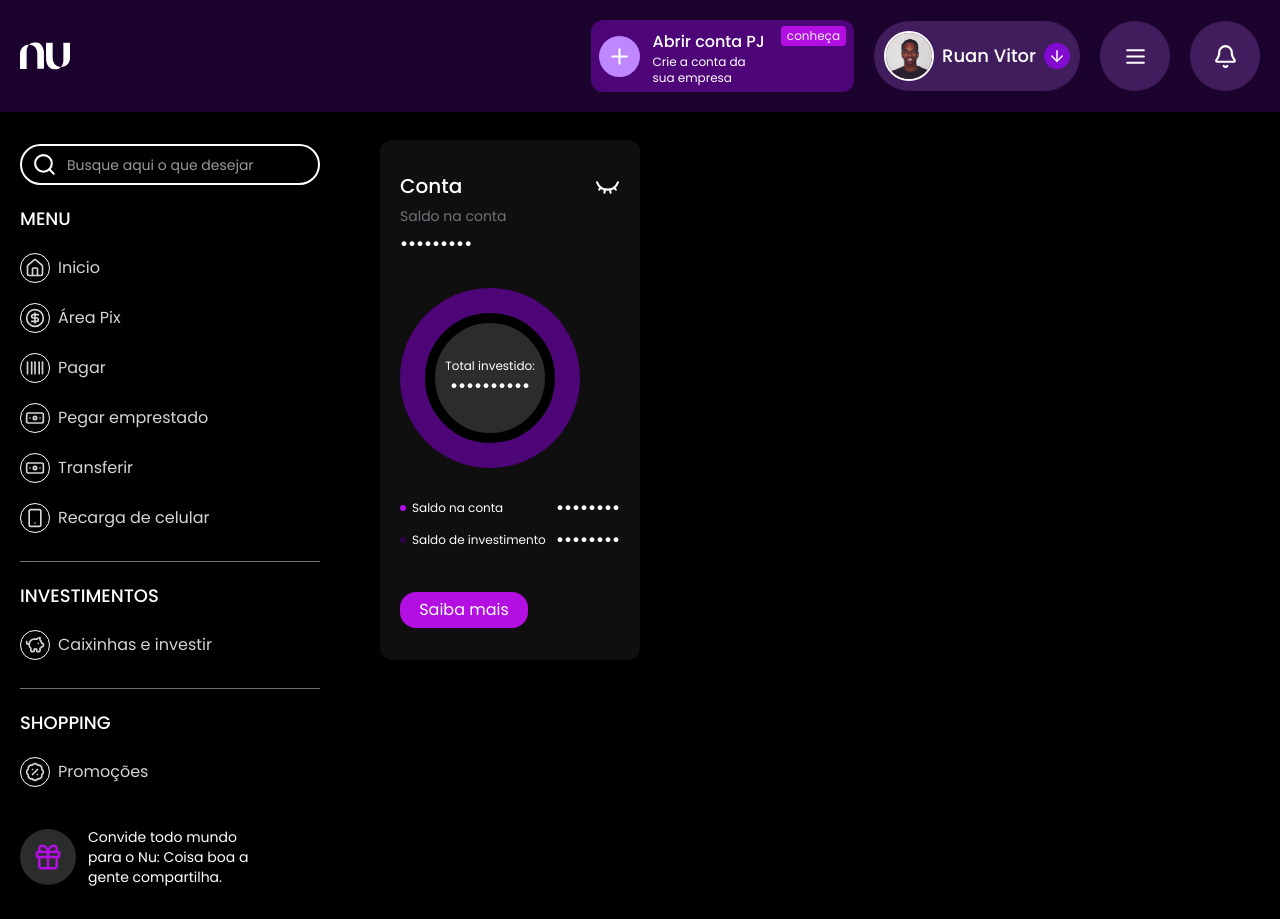
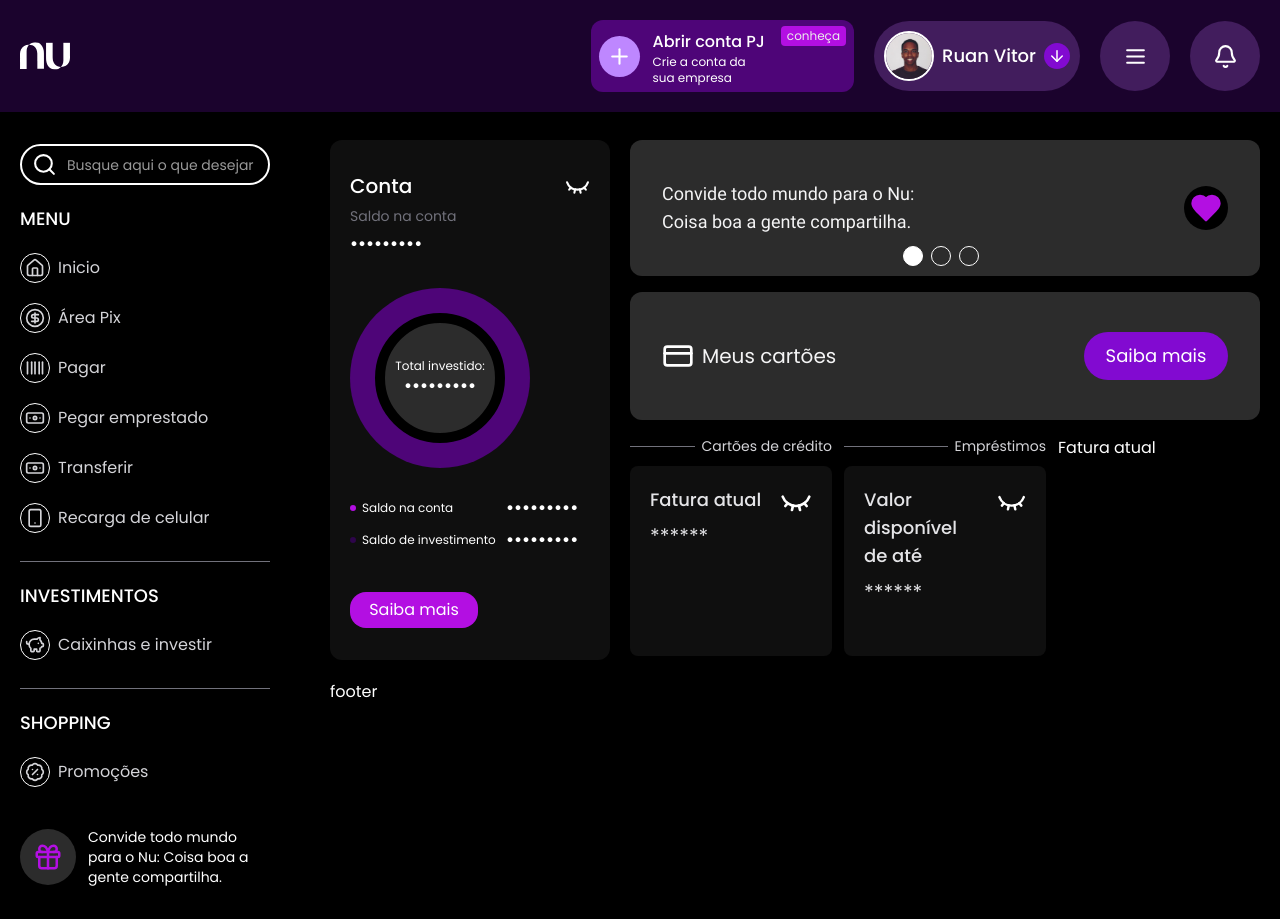
Before and after one commit to RuanDevJs/nubank-desktop, a Next.js app: page /home in a window 1280 px wide. Built offline with nearby package versions, Linux system fonts and the light colour scheme.

Commit message:
feature: Adicionado cards de recomendações, cartões e fatura

```diff
--- a/src/app/globals.css
+++ b/src/app/globals.css
@@ -6,6 +6,8 @@
 #menu a {
   transition: 0.32s ease-in-out;
 }
+
+/* @CSS PAGE AUTHENTICATION */
 
 #auth-galeria .p-galleria.p-galleria-indicator-onitem .p-galleria-indicators {
   /* background: none !important; */
@@ -31,12 +33,41 @@
   transition: ease-in-out 0.32s !important;
 }
 
+/* @CSS PAGE HOME */
+
+#information .p-galleria.p-galleria-indicator-onitem .p-galleria-indicators {
+  background: none;
+  bottom: -12px;
+}
+
+#information
+  .p-galleria.p-galleria-indicator-onitem
+  .p-galleria-indicators
+  button {
+  /* background-color: #c2c2c2 !important; */
+  background-color: transparent !important;
+  transition: ease-in-out 0.32s !important;
+  border: 1px solid #fff !important;
+}
+
+#information
+  .p-galleria.p-galleria-indicator-onitem
+  .p-galleria-indicators
+  .p-highlight
+  button {
+  /* background-color: #fff !important; */
+  background-color: #fff !important;
+  transition: ease-in-out 0.32s !important;
+  border: 1px solid #fff !important;
+}
+
 #grid-page-home {
   display: grid;
   grid-template-areas:
     "account information"
     "footer footer";
-  grid-template-columns: 260px 1fr;
+  grid-template-columns: 280px 1fr;
+  align-items: stretch;
 }
 
 #account {
--- a/src/app/home/layout.tsx
+++ b/src/app/home/layout.tsx
@@ -7,7 +7,7 @@
   return (
     <div>
       <Header />
-      <div className="grid grid-cols-[300px_2fr] gap-5 py-8 px-5">
+      <div className="grid grid-cols-[250px_2fr] 2xl:grid-cols-[300px_2fr] gap-5 py-8 px-5">
         <Aside />
         <main className="ml-10 -mt-1">
           {children}
--- a/src/app/home/page.tsx
+++ b/src/app/home/page.tsx
@@ -1,54 +1,94 @@
-import Header from '@/components/Header'
-import { EyeClosed } from 'lucide-react'
-import React from 'react'
+"use client";
+import Account from "@/components/Home/Account";
+import { CreditCard, DollarSign, EyeClosed, Heart, IdCard } from "lucide-react";
+import { Galleria } from "primereact/galleria";
+import { JSX } from "react";
 
-export default function Home() {
+const SLIDE_GALLERY = [
+  {
+    title: "Convide todo mundo para o Nu:",
+    description: "Coisa boa a gente compartilha.",
+    icon: <Heart fill="#B30FE2" size={32} color="#B30FE2" />
+  },
+  {
+    title: "Você tem até R$ 20.000 disponíveis",
+    description: "para empréstimo.",
+    icon: <DollarSign size={32} color="#B30FE2" />
+  },
+  {
+    title: "Traga seus dados e aumente sua",
+    description: "chance de crédito",
+    icon: <IdCard size={32} color="#B30FE2" strokeWidth={1} />
+  }
+]
+
+function Gallery(props: { title: string, description: string, icon: JSX.Element }) {
   return (
-    <div id="grid-page-home">
-      <div id="account" className='bg-[#0F0F0F] min-h-[50dvh] rounded-xl'>
-        <div className='py-8 px-5'>
-          <div className='flex items-center justify-between'>
-            <h1 className='text-xl font-medium text-white'>Conta</h1>
-            <EyeClosed size={25} />
-          </div>
-          <div>
-            <p className='text-sm font-normal text-zinc-500 py-1.5'>Saldo na conta</p>
-            <input type="password" className='w-full border-none outline-none font-bold text-base text-white' value="R$ 750,00" readOnly />
-          </div>
-          <div className='mt-8 bg-[#4E0578] w-[180px] h-[180px] rounded-full flex items-center justify-center'>
-            <div className='bg-[#2C2C2C] w-[130px] h-[130px] border-[10px] border-[#000] rounded-full flex flex-col items-center justify-center'>
-              <p className='text-xs'>Total investido: </p>
-              <input type="password" className='w-full border-none outline-none font-bold text-base text-white text-center' value="R$ 1250,00" readOnly />
-            </div>
-          </div>
-          <div className='mt-7'>
-            <ul className='space-y-2'>
-              <li className='flex justify-between items-center'>
-                <p className='flex items-center text-xs font-normal text-white before:block before:w-1.5 before:h-1.5 before:bg-[#B30FE2] before:rounded-full gap-1.5'>Saldo na conta</p>
-                <input type="password" className='w-16 border-none outline-none font-bold text-base text-white' value="R$ 750,00" />
-              </li>
-              <li className='flex justify-between items-center'>
-                <p className='flex items-center text-xs font-normal text-white before:block before:w-1.5 before:h-1.5 before:bg-[#2E054B] before:rounded-full gap-1.5'>Saldo de investimento</p>
-                <input type="password" className='w-16 border-none outline-none font-bold text-base text-white' value="R$ 1250,00" />
-              </li>
-              <li className='mt-10'>
-                <button className='bg-[#B30FE2] w-32 py-1.5 rounded-2xl cursor-pointer'>
-                  Saiba mais
-                </button>
-              </li>
-            </ul>
-          </div>
-        </div>
-      </div>
-      <div id="information">
-        {/* <div>
-          <h1>Convide todo mundo para o Nu: </h1>
-          <h1>Coisa boa a gente compartilha.</h1>
-        </div>
-        <div>
-          <p>Meus cartões</p>
-        </div> */}
+    <div className="bg-[#2C2C2C] px-8 py-10 w-full rounded-xl cursor-pointer hover:brightness-125 transition ease-in-out flex justify-between items-center">
+      <h2 className="font-normal text-lg 2xl:text-xl text-zinc-100">
+        {props.title} <br /> {props.description}
+      </h2>
+      <div className="bg-black p-1.5 rounded-full cursor-pointer">
+        {props.icon}
       </div>
     </div>
   )
 }
+
+export default function Home() {
+  return (
+    <div id="grid-page-home" className="gap-5">
+      <Account />
+      <div id="information">
+        <Galleria
+          value={SLIDE_GALLERY}
+          showThumbnails={false}
+          showIndicators
+          showIndicatorsOnItem
+          item={Gallery}
+        />
+        <div className="bg-[#2C2C2C] px-8 py-10 w-full rounded-xl cursor-pointer hover:brightness-125 transition ease-in-out flex justify-between items-center my-4">
+          <div className="flex items-center gap-2">
+            <CreditCard color="#fff" size={32} />
+            <h2 className="font-normal text-xl text-zinc-100">Meus cartões</h2>
+          </div>
+          <button className='bg-[#820AD1] w-36 py-2.5 rounded-full cursor-pointer hover:brightness-110 transition ease-in-out text-lg font-normal'>
+            Saiba mais
+          </button>
+        </div>
+        <div className="grid grid-cols-3 gap-3 min-h-[190px]">
+          <div className="w-full h-full">
+            <p className="grid grid-cols-[1fr_auto] gap-1.5 items-center before:block before:flex-1/2 before:h-[1px] before:bg-zinc-500 text-sm font-normal text-zinc-300">Cartões de crédito</p>
+            <div className="bg-[#0F0F0F] h-full mt-2.5 rounded-lg p-5">
+              <div className="flex items-start justify-between">
+                <div>
+                  <h2 className="2xl:text-2xl text-lg font-medium text-zinc-200">Fatura atual</h2>
+                  <p className="text-xl font-normal text-zinc-200 mt-2">******</p>
+                </div>
+                <EyeClosed size={32} />
+              </div>
+            </div>
+          </div>
+          <div>
+            <p className="grid grid-cols-[1fr_auto] gap-1.5 items-center before:block before:flex-1/2 before:h-[1px] before:bg-zinc-500 text-sm font-normal text-zinc-300">Empréstimos</p>
+            <div className="bg-[#0F0F0F] h-full mt-2.5 rounded-lg p-5">
+              <div className="flex items-start justify-between">
+                <div>
+                  <h2 className="2xl:text-2xl text-lg font-medium text-zinc-200">Valor disponível <br /> de até</h2>
+                  <p className="text-xl font-normal text-zinc-200 mt-2">******</p>
+                </div>
+                <EyeClosed size={32} />
+              </div>
+            </div>
+          </div>
+          <div>
+            Fatura atual
+          </div>
+        </div>
+      </div>
+      <div id="footer">
+        footer
+      </div>
+    </div>
+  )
+}
--- /dev/null
+++ b/src/components/Home/Account.tsx
@@ -0,0 +1,56 @@
+'use client';
+
+import { Eye, EyeClosed } from 'lucide-react';
+import React, { useState } from 'react';
+
+export default function Account() {
+  const [showAccountInformations, setShowAccountInformations] = useState(false);
+  const inputInformationType = showAccountInformations ? "text" : "password";
+
+  const toggleShowAccountInformations = () => {
+    setShowAccountInformations(oldValue => !oldValue);
+  }
+
+  return (
+    <div id="account" className='bg-[#0F0F0F] min-h-[50dvh] rounded-xl'>
+      <div className='py-8 px-5'>
+        <div className='flex items-center justify-between'>
+          <h1 className='text-xl font-medium text-white'>Conta</h1>
+          <button
+            className='outline-none border-none bg-none cursor-pointer'
+            onClick={toggleShowAccountInformations}
+          >
+            {showAccountInformations ? <Eye size={25} /> : <EyeClosed size={25} />}
+          </button>
+        </div>
+        <div>
+          <p className='text-sm font-normal text-zinc-500 py-1.5'>Saldo na conta</p>
+          <input type={inputInformationType} className='w-full border-none outline-none font-bold text-base text-white' value="R$ 750,00" readOnly />
+        </div>
+        <div className='mt-8 bg-[#4E0578] w-[180px] h-[180px] rounded-full flex items-center justify-center hover:brightness-125 transition ease-in-out cursor-pointer'>
+          <div className='bg-[#2C2C2C] w-[130px] h-[130px] border-[10px] border-[#000] rounded-full flex flex-col items-center justify-center'>
+            <p className='text-xs'>Total investido: </p>
+            <input type={inputInformationType} className='w-full border-none outline-none font-bold text-base text-white text-center' value="R$ 450,00" readOnly />
+          </div>
+        </div>
+        <div className='mt-7'>
+          <ul className='space-y-2'>
+            <li className='flex justify-between items-center'>
+              <p className='flex items-center text-xs font-normal text-white before:block before:w-1.5 before:h-1.5 before:bg-[#B30FE2] before:rounded-full gap-1.5'>Saldo na conta</p>
+              <input type={inputInformationType} className='w-[35%] border-none outline-none font-bold text-base text-white' value="R$ 750,00" />
+            </li>
+            <li className='flex justify-between items-center'>
+              <p className='flex items-center text-xs font-normal text-white before:block before:w-1.5 before:h-1.5 before:bg-[#2E054B] before:rounded-full gap-1.5'>Saldo de investimento</p>
+              <input type={inputInformationType} className='w-[35%] border-none outline-none font-bold text-base text-white' value="R$ 450,00" />
+            </li>
+            <li className='mt-10'>
+              <button className='bg-[#B30FE2] w-32 py-1.5 rounded-2xl cursor-pointer hover:brightness-110 transition ease-in-out'>
+                Saiba mais
+              </button>
+            </li>
+          </ul>
+        </div>
+      </div>
+    </div>
+  )
+}
```
